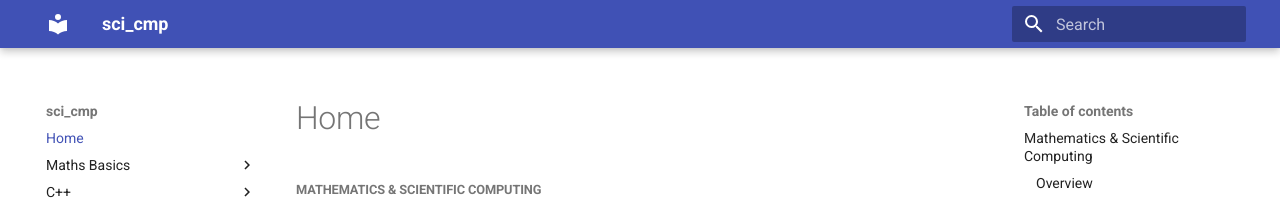
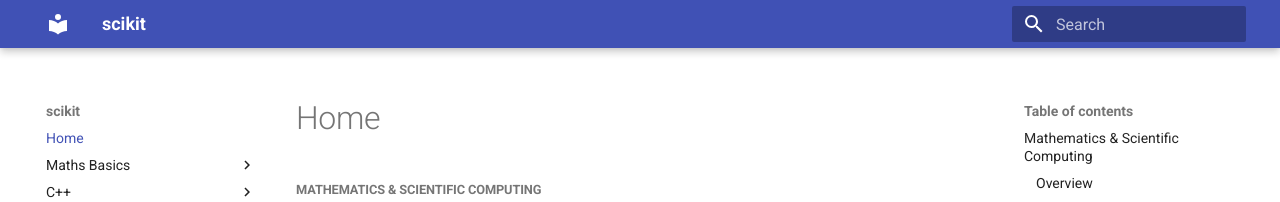
Before and after one commit to cggos/SciKit, an MkDocs documentation site: the page built from docs/index.md, in a window 1280 px wide. Shown: the top 202 px of the page. Built offline with MkDocs 1.6.1 and Material for MkDocs 9.7.7, drawn with Linux system fonts in a browser that asks for light colours.

Commit message:
update mkdocs.yml

```diff
--- a/mkdocs.yml
+++ b/mkdocs.yml
@@ -1,4 +1,4 @@
-site_name: sci_cmp
+site_name: scikit
 
 site_description: Mathematics & Scientific Computing
 
```
